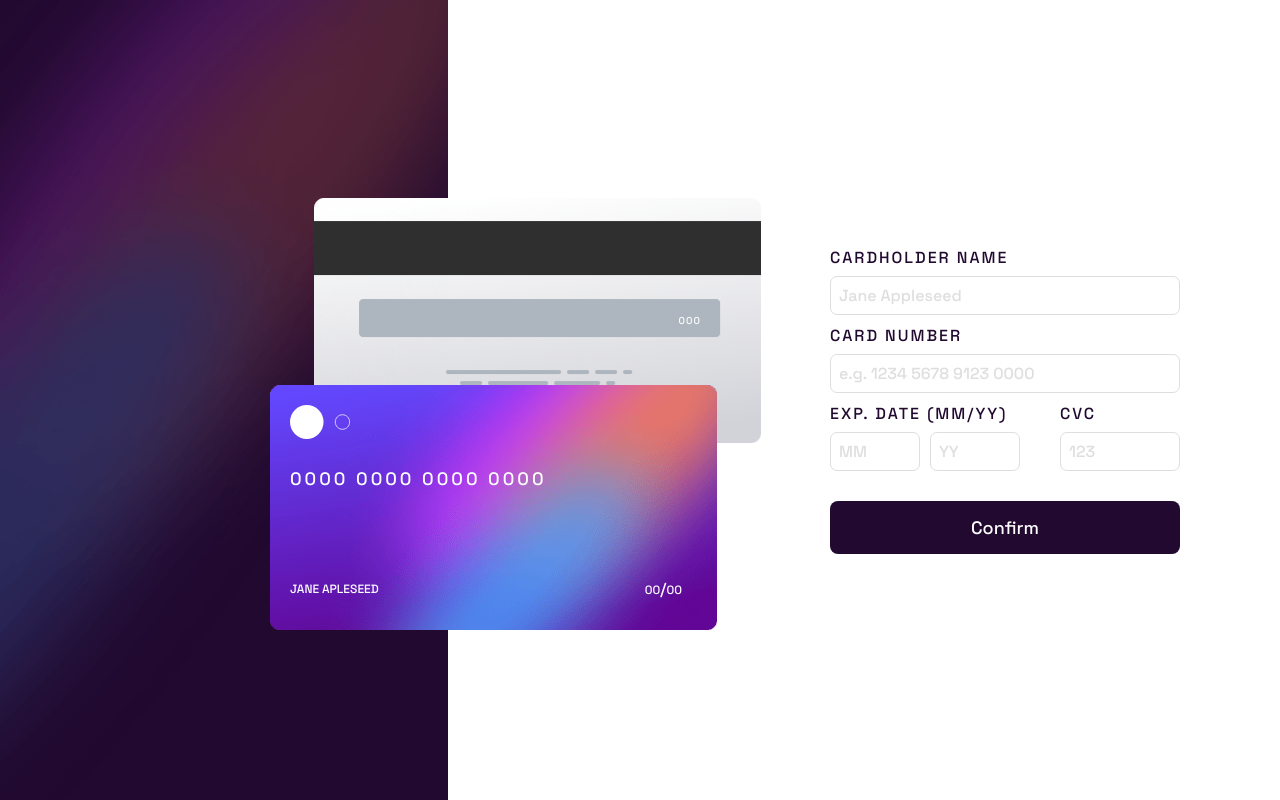
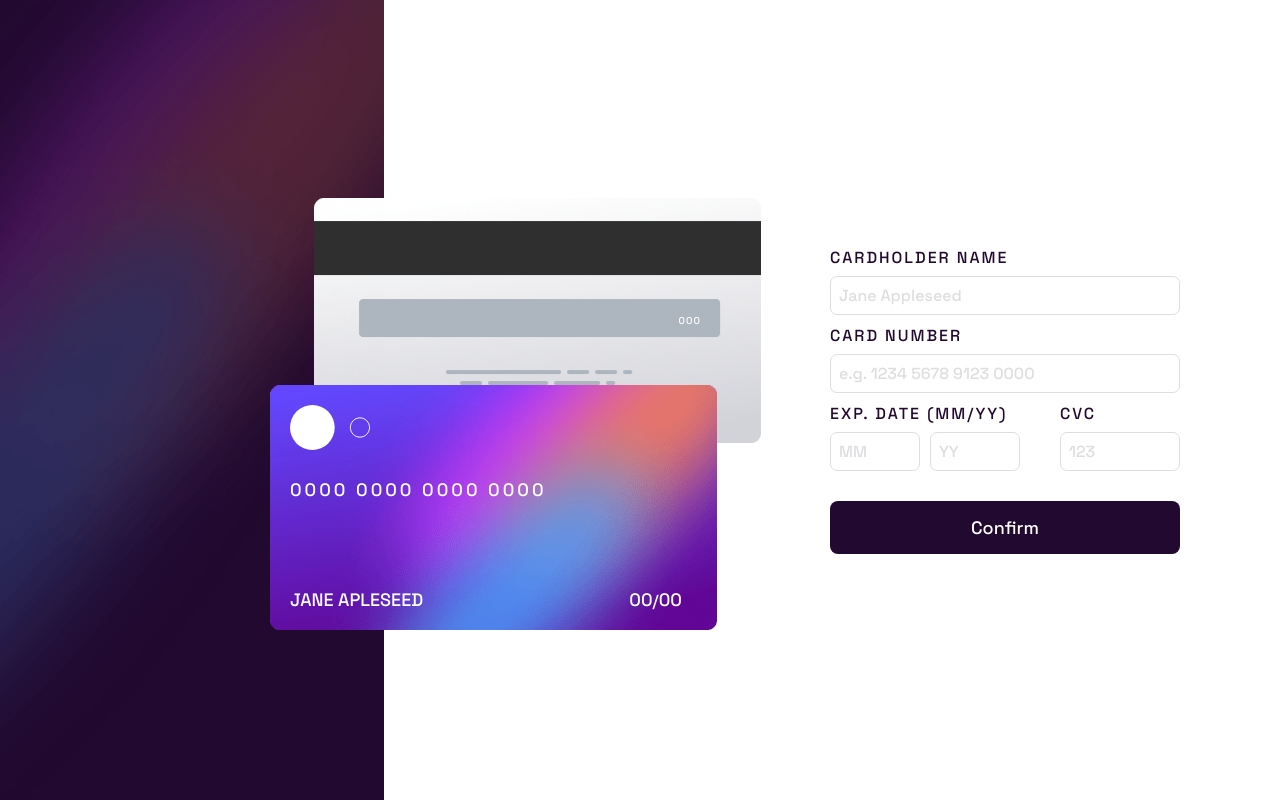
Before and after one commit to veroisla/Interactive-card-details-form-Frontend-Mentor, a React app: page / in a window 1280 px wide. Built offline with nearby package versions, Linux system fonts and the light colour scheme.

Commit message:
change font-size card

```diff
--- a/src/styles/components/CardPreview.scss
+++ b/src/styles/components/CardPreview.scss
@@ -85,7 +85,7 @@
     .preview {
         background-image: url(../../images/bg-main-desktop.png);
         height: 100vh;
-        width: 35%;
+        width: 30%;
 
         &__cardsContainer {
             height: 60vh;
@@ -105,6 +105,21 @@
             margin-top: 90px;
         }
 
+        &__cardLogo {
+            width: 80px;
+        }
+
+        &__cardNumber {
+            font-size: 18px;
+        }
+        &__name {
+            font-size: 18px;
+        }
+
+        &__date {
+            font-size: 18px;
+        }
+
        //CARD BACK
 
         &__cardBack {
```
